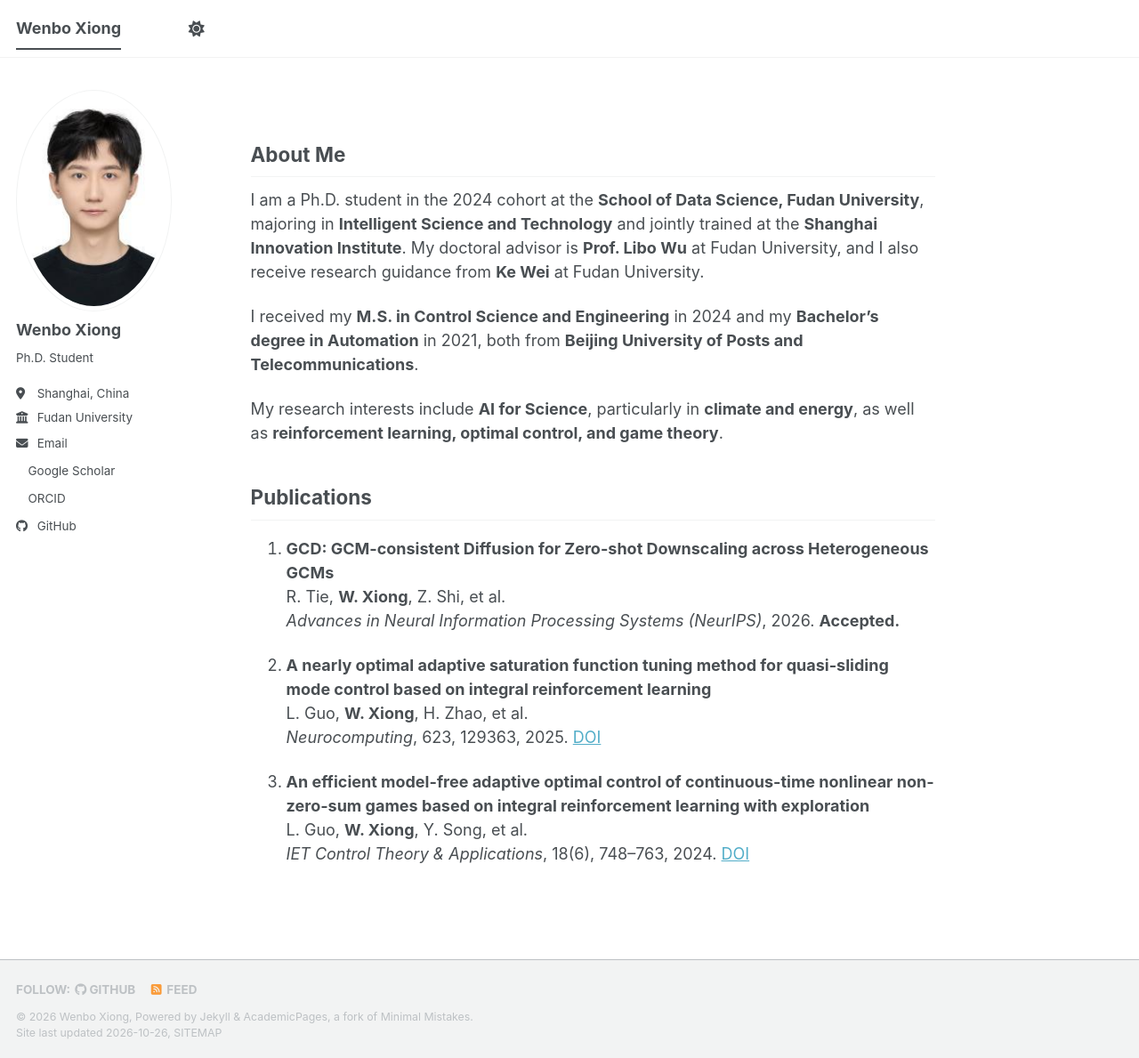
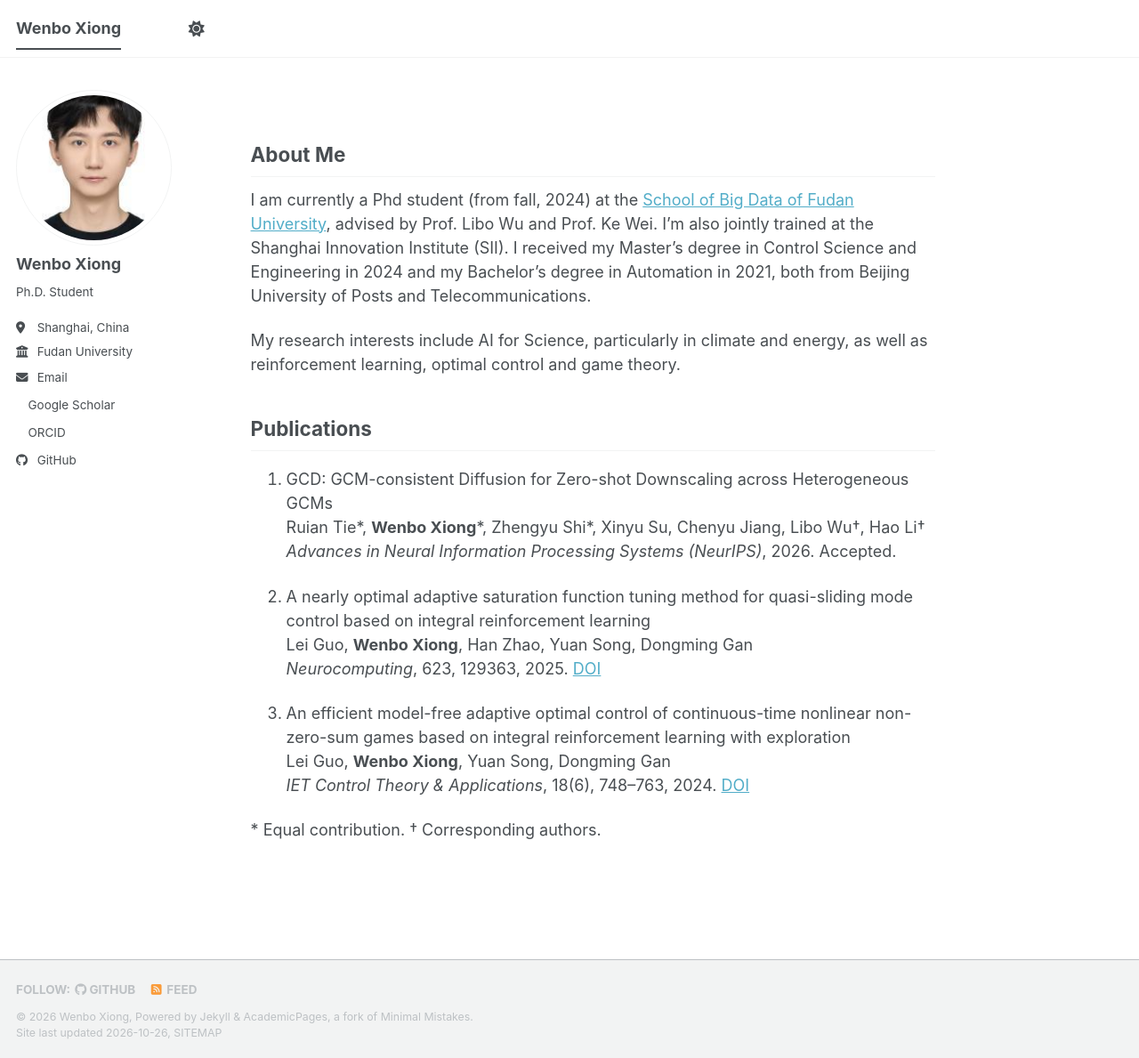
Before and after one commit to shawnvonbohr/shawnvonbohr.github.io, a Jekyll site: the page built from _pages/about.md, in a window 1280 px wide and 1189 px high. Shown: the whole window at 89% size. Built offline with Jekyll 4.4.1, drawn with Linux system fonts in a browser that asks for light colours; a script bundle is joined from its source files by our own code; a style sheet for code colours, icons or effects is not loaded.

Commit message:
Refine academic homepage

```diff
--- a/_data/navigation.yml
+++ b/_data/navigation.yml
@@ -1,2 +1,2 @@
-# Single-page academic homepage: no separate navigation tabs.
+# Intentionally no navigation tabs: About Me and Publications are on the home page.
 main: []
--- a/_pages/about.md
+++ b/_pages/about.md
@@ -9,22 +9,22 @@ redirect_from:
 
 ## About Me
 
-I am a Ph.D. student in the 2024 cohort at the **School of Data Science, Fudan University**, majoring in **Intelligent Science and Technology** and jointly trained at the **Shanghai Innovation Institute**. My doctoral advisor is **Prof. Libo Wu** at Fudan University, and I also receive research guidance from **Ke Wei** at Fudan University.
+I am currently a Phd student (from fall, 2024) at the [School of Big Data of Fudan University](https://sds.fudan.edu.cn/), advised by Prof. Libo Wu and Prof. Ke Wei. I'm also jointly trained at the Shanghai Innovation Institute (SII). I received my Master’s degree in Control Science and Engineering in 2024 and my Bachelor’s degree in Automation in 2021, both from Beijing University of Posts and Telecommunications.
 
-I received my **M.S. in Control Science and Engineering** in 2024 and my **Bachelor's degree in Automation** in 2021, both from **Beijing University of Posts and Telecommunications**.
-
-My research interests include **AI for Science**, particularly in **climate and energy**, as well as **reinforcement learning, optimal control, and game theory**.
+My research interests include AI for Science, particularly in climate and energy, as well as reinforcement learning, optimal control and game theory.
 
 ## Publications
 
-1. **GCD: GCM-consistent Diffusion for Zero-shot Downscaling across Heterogeneous GCMs**
-   R. Tie, **W. Xiong**, Z. Shi, et al.
-   *Advances in Neural Information Processing Systems (NeurIPS)*, 2026. **Accepted.**
+1. GCD: GCM-consistent Diffusion for Zero-shot Downscaling across Heterogeneous GCMs
+   Ruian Tie\*, **Wenbo Xiong**\*, Zhengyu Shi\*, Xinyu Su, Chenyu Jiang, Libo Wu†, Hao Li†
+   *Advances in Neural Information Processing Systems (NeurIPS)*, 2026. Accepted.
 
-2. **A nearly optimal adaptive saturation function tuning method for quasi-sliding mode control based on integral reinforcement learning**
-   L. Guo, **W. Xiong**, H. Zhao, et al.
+2. A nearly optimal adaptive saturation function tuning method for quasi-sliding mode control based on integral reinforcement learning
+   Lei Guo, **Wenbo Xiong**, Han Zhao, Yuan Song, Dongming Gan
    *Neurocomputing*, 623, 129363, 2025. [DOI](https://doi.org/10.1016/j.neucom.2025.129363)
 
-3. **An efficient model-free adaptive optimal control of continuous-time nonlinear non-zero-sum games based on integral reinforcement learning with exploration**
-   L. Guo, **W. Xiong**, Y. Song, et al.
+3. An efficient model-free adaptive optimal control of continuous-time nonlinear non-zero-sum games based on integral reinforcement learning with exploration
+   Lei Guo, **Wenbo Xiong**, Yuan Song, Dongming Gan
    *IET Control Theory & Applications*, 18(6), 748–763, 2024. [DOI](https://doi.org/10.1049/cth2.12610)
+
+\* Equal contribution. † Corresponding authors.
--- a/assets/css/main.scss
+++ b/assets/css/main.scss
@@ -36,3 +36,17 @@
     "layout/archive",
     "layout/sidebar"
 ;
+
+/* Wenbo profile avatar: circular crop */
+.author__avatar img {
+  width: 36px;
+  height: 36px;
+  object-fit: cover;
+  border-radius: 50%;
+
+  @include breakpoint($large) {
+    width: 175px;
+    height: 175px;
+  }
+}
+/* End Wenbo profile avatar */
```
